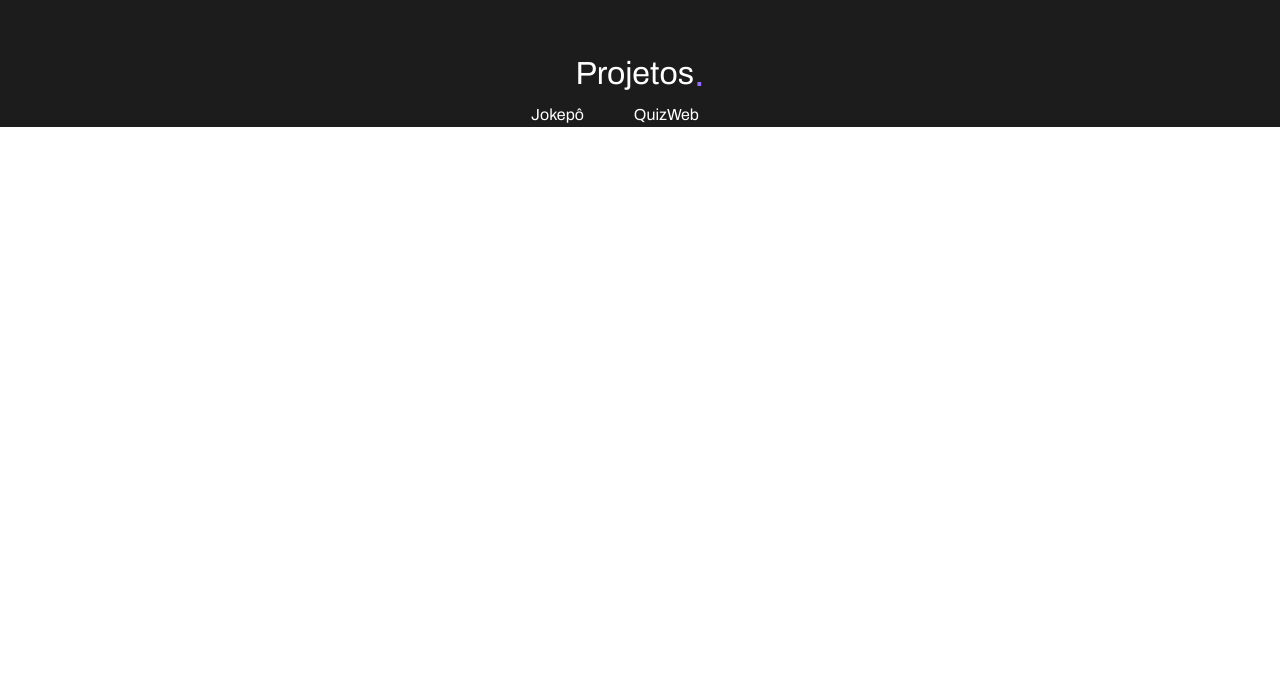
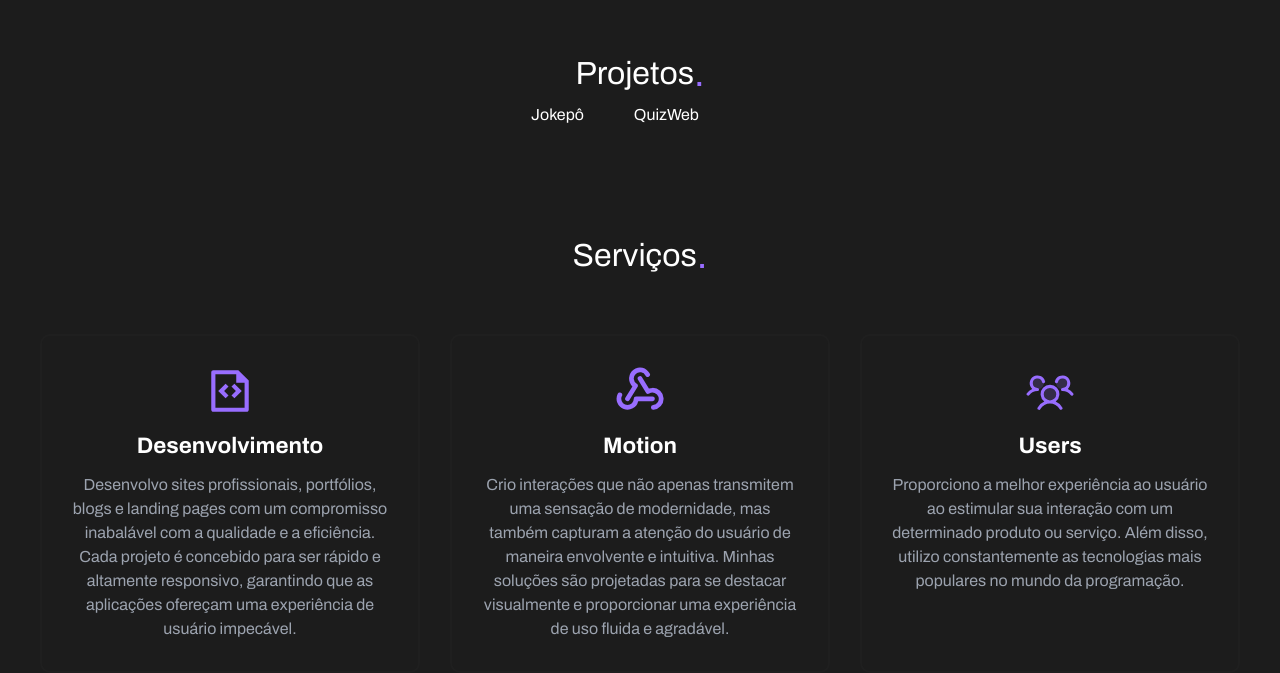
Before and after one commit to EbertPalmeira/Portfolio, a React (Vite) app: page / in a window 1280 px wide. Shown: the part 1316-1989 px from the top of the page. Before the commit the page ends 1443 px from the top, so only its background shows below. Built offline with nearby package versions, Linux system fonts and the light colour scheme.

Commit message:
alteracao

```diff
--- a/src/App.tsx
+++ b/src/App.tsx
@@ -8,7 +8,8 @@ import '@fontsource/archivo';
 
 
 import { createTheme, ThemeProvider } from '@mui/material';
-import Aside from './Components/Aside'
+import Aside from './Components/Projetos'
+import Servicos from './Components/Serviços'
 
 function App() {
   const theme = createTheme({
@@ -26,6 +27,7 @@ function App() {
         <Nav/>
         <Main/>
         <Aside/>
+        <Servicos/>
       </ThemeProvider>
     </Grid>
   )
--- a/src/Components/Main/index.tsx
+++ b/src/Components/Main/index.tsx
@@ -192,7 +192,8 @@ const AnimatedJJs = styled(FaJs)(({ theme }) => ({
                     padding:'10px 15px',
                     border:'5px solid #1f1f1f',
                     borderRadius:'20px',
-                    transition: 'all 0.4s',
+                    transition: 'all 0.8s',
+
 
                     '&:hover': {
                     borderRadius: '5px',
--- /dev/null
+++ b/src/Components/Serviços/index.tsx
@@ -0,0 +1,144 @@
+import React from 'react'
+import {Grid, Typography} from '@mui/material'
+import { FaLaptopCode } from "react-icons/fa";
+import { RiFileCodeLine } from "react-icons/ri";
+import { PiWebhooksLogoBold,PiUsersThreeDuotone } from "react-icons/pi"
+
+
+
+
+const Servicos = () => {
+
+
+  return (
+    <>
+    <Typography sx={{
+      display:'flex',
+      justifyContent:'center',
+      color:'#fff',
+      fontSize:'2em',
+      alignItems:'center',
+      marginTop:'100px'
+     }}>
+       Serviços
+        <Typography sx={{color:'#986dff',fontSize:'1.2em', alignItems:'center',textAlign:'center'}}> .</Typography>
+     </Typography>
+    <Grid container sx={{
+        marginTop:'50px',
+        display:'grid',
+        gridTemplateColumns:'repeat(3,380px)',
+        justifyContent:'center',
+        gap:'30px',
+
+
+    }}>
+
+
+        <Grid sx={{
+            border: '2px solid #1f1f1f',
+            padding:'30px',
+            transition:'0.7s',
+            alignItems:"center",
+            borderRadius:'10px',
+            textAlign:'center',
+            ':hover':{
+                border: '2px solid #986dff'
+            }
+        }}>
+            <RiFileCodeLine size={50} color='#986dff' style={{marginBottom:'10px'}}/>
+
+            <Typography sx={{
+                fontSize:'1.4em',
+                color:"#fff",
+                fontWeight:'bold',
+                marginBottom:'10px'
+            }}>
+                Desenvolvimento
+
+            </Typography>
+            <Typography sx={{
+                color:"#9ca3af",
+
+
+            }}>
+              Desenvolvo sites profissionais, portfólios, blogs e landing pages com um compromisso inabalável com a qualidade e a eficiência.
+              Cada projeto é concebido para ser rápido e altamente responsivo, garantindo que as aplicações ofereçam uma experiência de usuário impecável.
+
+            </Typography>
+        </Grid>
+
+        <Grid sx={{
+            border: '2px solid #1f1f1f',
+            borderRadius:'10px',
+            padding:'30px',
+            transition:'0.7s',
+            alignItems:"center",
+            textAlign:'center',
+            ':hover':{
+                border: '2px solid #986dff'
+            }
+        }}>
+            <PiWebhooksLogoBold size={50} color='#986dff' style={{marginBottom:'10px'}}/>
+
+            <Typography sx={{
+                fontSize:'1.4em',
+                color:"#fff",
+                fontWeight:'bold',
+                marginBottom:'10px'
+            }}>
+                Motion
+
+            </Typography>
+            <Typography sx={{
+                color:"#9ca3af",
+
+
+            }}>
+                Crio interações que não apenas transmitem uma sensação de modernidade, mas também capturam a atenção do usuário de maneira envolvente e intuitiva.
+                Minhas soluções são projetadas para se destacar visualmente e proporcionar uma experiência de uso fluida e agradável.
+
+            </Typography>
+
+        </Grid>
+
+        <Grid sx={{
+            border: '2px solid #1f1f1f',
+            borderRadius:'10px',
+            padding:'30px',
+            transition:'0.7s',
+            alignItems:"center",
+            textAlign:'center',
+            ':hover':{
+                border: '2px solid #986dff'
+            }
+        }}>
+            <PiUsersThreeDuotone size={50} color='#986dff' style={{
+                marginBottom:'10px',}}
+                />
+
+            <Typography sx={{
+                fontSize:'1.4em',
+                color:"#fff",
+                fontWeight:'bold',
+                marginBottom:'10px'
+            }}>
+                Users
+
+            </Typography>
+            <Typography sx={{
+                color:"#9ca3af",
+
+
+            }}>
+                Proporciono a melhor experiência ao usuário ao estimular sua interação com um determinado produto ou serviço.
+                Além disso, utilizo constantemente as tecnologias mais populares no mundo da programação.
+
+            </Typography>
+
+        </Grid>
+    </Grid>
+    </>
+  )
+}
+
+export default Servicos
```
Also changed, not shown: src/Components/Conhecimentos/index.tsx (added, +12 -0 lines), src/Components/Projetos/index.tsx (renamed from src/Components/Aside/index.tsx).
